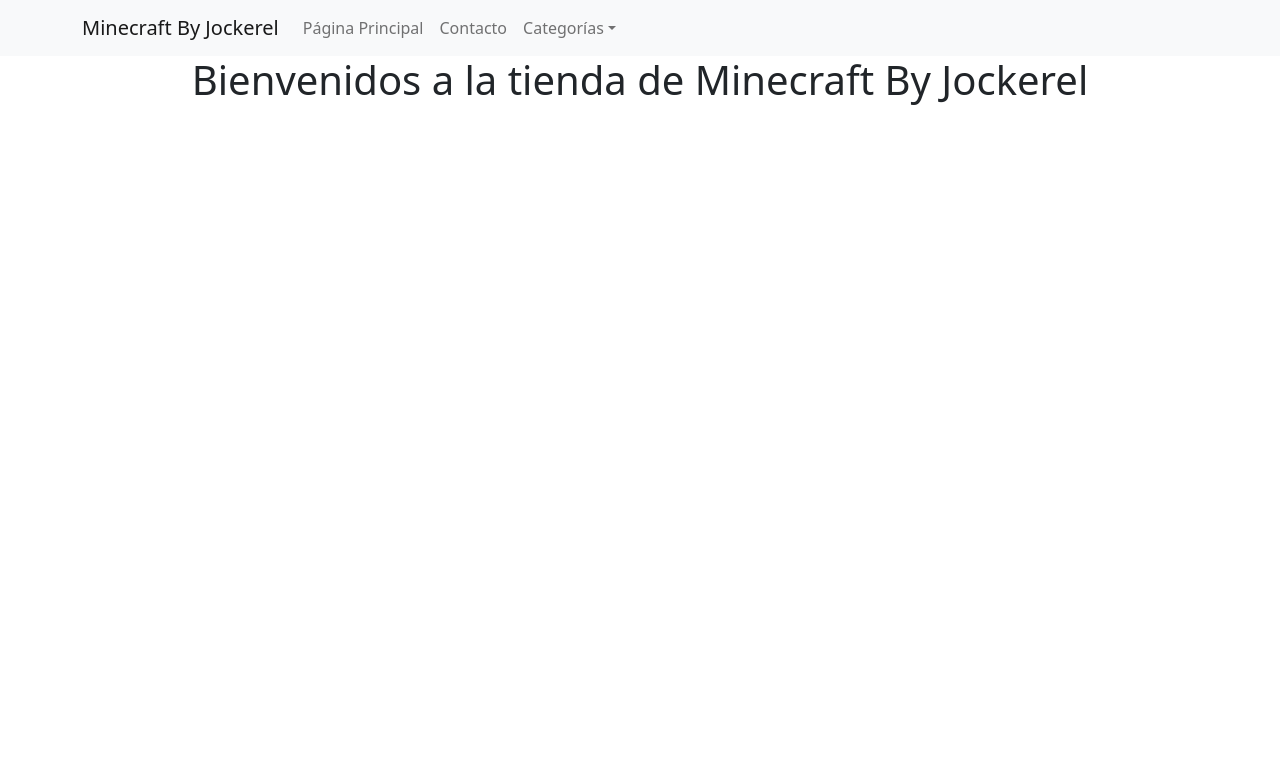
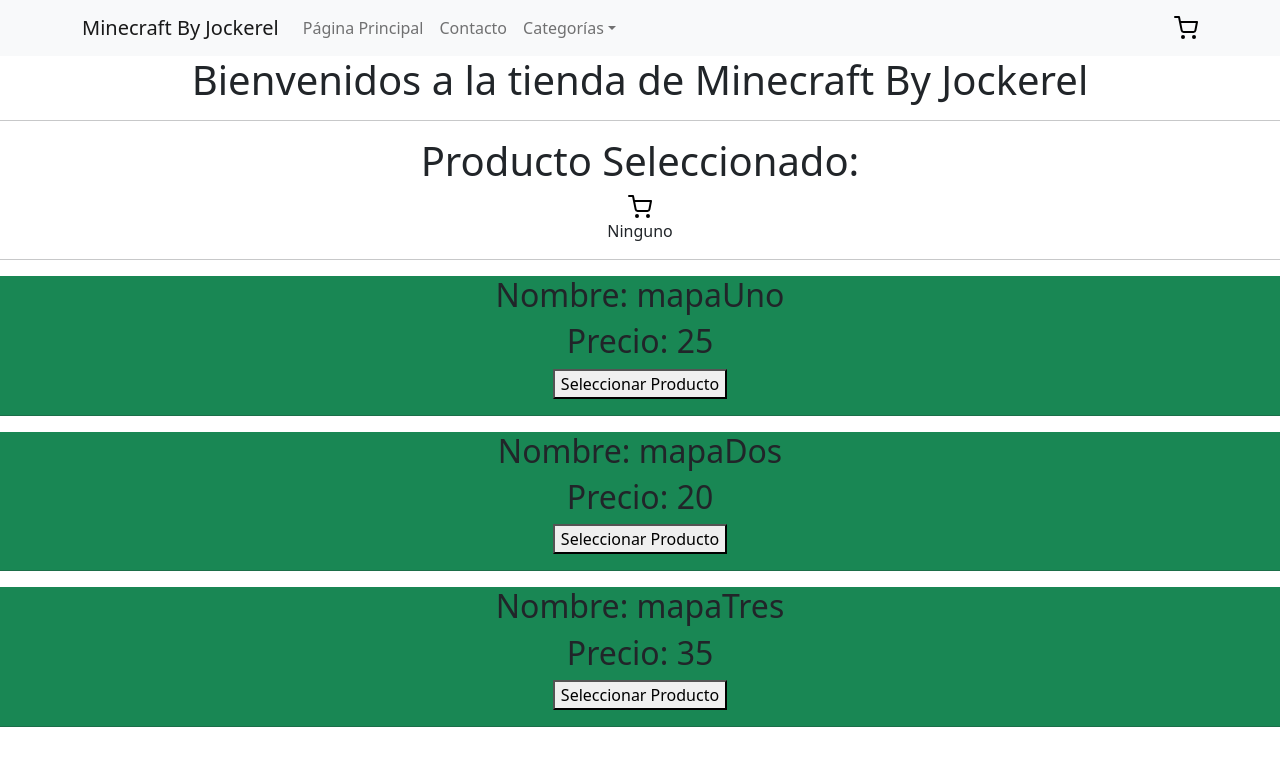
Before and after one commit to lubermudezz/e-commerce, a React (Create React App) app: page / in a window 1280 px wide. Shown: the top 766 px of the page. Built offline with nearby package versions, Linux system fonts and the light colour scheme.

Commit message:
Desafio 26.01

```diff
--- a/src/App.css
+++ b/src/App.css
@@ -36,3 +36,8 @@
     transform: rotate(360deg);
   }
 }
+
+.icon {
+  height: 24px;
+  width: 24px;
+}
--- a/src/App.js
+++ b/src/App.js
@@ -2,13 +2,17 @@
 import logo from './logo.svg';
 import './App.css';
 import NavBar from './components/NavBar';
+import ItemListContainer from './components/ItemListContainer';
 
 function App() {
   return (
     <div className="App">
       <NavBar />
       <h1>Bienvenidos a la tienda de Minecraft By Jockerel</h1>
+      <hr/>
+      <ItemListContainer/>
     </div>
+
   );
 }
 
--- /dev/null
+++ b/src/components/CartWidget.js
@@ -0,0 +1,8 @@
+import React from 'react';
+import iconSVG from './icon.svg'
+
+const CartWidget = () => {
+  return <img class = "icon" src = {iconSVG} alt = "iconSVG"/>
+};
+
+export default CartWidget;
--- /dev/null
+++ b/src/components/Item.js
@@ -0,0 +1,14 @@
+
+const Item = ({name, price, id, setSelectedItem}) => {
+
+    const selectItem = () => setSelectedItem({name, id});
+
+  return <div class= "bg-success">
+      <h2>Nombre: {name}</h2>
+      <h2>Precio: {price}</h2>
+      <button onClick={selectItem}>Seleccionar Producto</button>
+    <hr/>
+  </div>;
+};
+
+export default Item;
--- /dev/null
+++ b/src/components/ItemListContainer.js
@@ -0,0 +1,43 @@
+import { useState } from "react";
+import CartWidget from "./CartWidget";
+import Item from "./Item";
+
+const items = [
+    {id: "1", name: "mapaUno", price: "25"},
+    {id: "2", name: "mapaDos", price: "20"},
+    {id: "3", name: "mapaTres", price: "35"}
+
+];
+
+
+const ItemListContainer = () => {
+    const [selectedItem, setSelectedItem] = useState(null) ;
+
+  return (
+
+<div>
+    <h1>Producto Seleccionado:</h1>
+    <CartWidget/>
+    <p>{selectedItem ? selectedItem.name : "Ninguno"}</p>
+    <hr/>
+    {items.map(({id, name, price}) => (
+
+    <Item
+
+        key = {id}
+        id={id}
+        name={name}
+        price = {price}
+        setSelectedItem = {setSelectedItem}
+
+
+        />
+    ))}
+
+</div>
+  );
+
+
+};
+
+export default ItemListContainer;
--- a/src/components/NavBar.js
+++ b/src/components/NavBar.js
@@ -1,9 +1,10 @@
 import { Container, Nav, Navbar as Barra, NavDropdown } from "react-bootstrap";
+import CartWidget from "./CartWidget";
 const NavBar = () => {
   return(
             <Barra bg="light" expand="lg">
         <Container>
-            <Barra.Brand href="#home">Minecraft By Jockerel</Barra.Brand>
+            <Barra.Brand class = "text-danger" href="#home">Minecraft By Jockerel</Barra.Brand>
             <Barra.Toggle aria-controls="basic-navbar-nav" />
             <Barra.Collapse id="basic-navbar-nav">
             <Nav className="me-auto">
@@ -18,6 +19,7 @@
                 </NavDropdown>
             </Nav>
             </Barra.Collapse>
+        <CartWidget />
         </Container>
         </Barra>
         )
```
Also changed, not shown: img/icon.svg (added), src/components/icon.svg (added).
